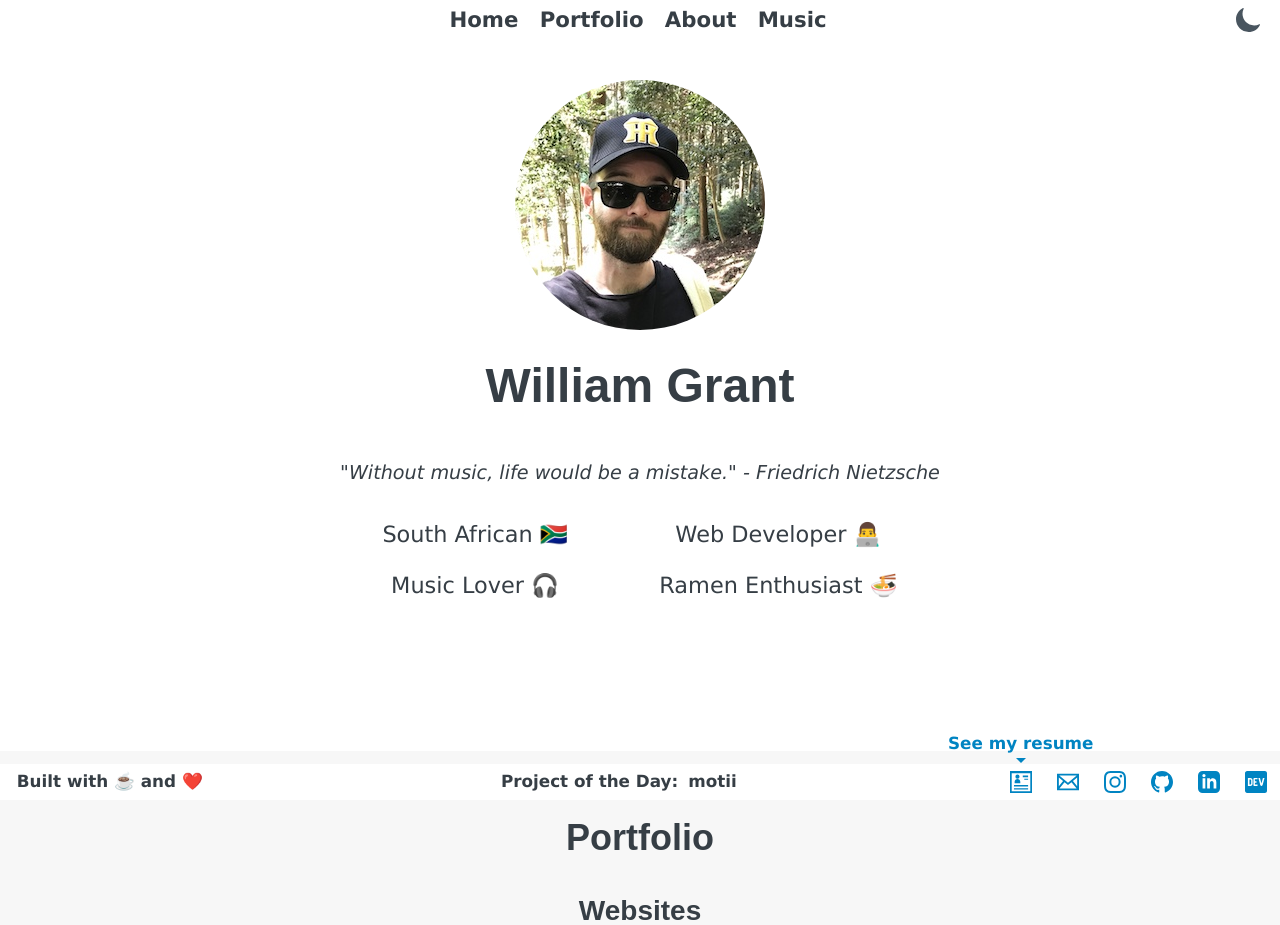
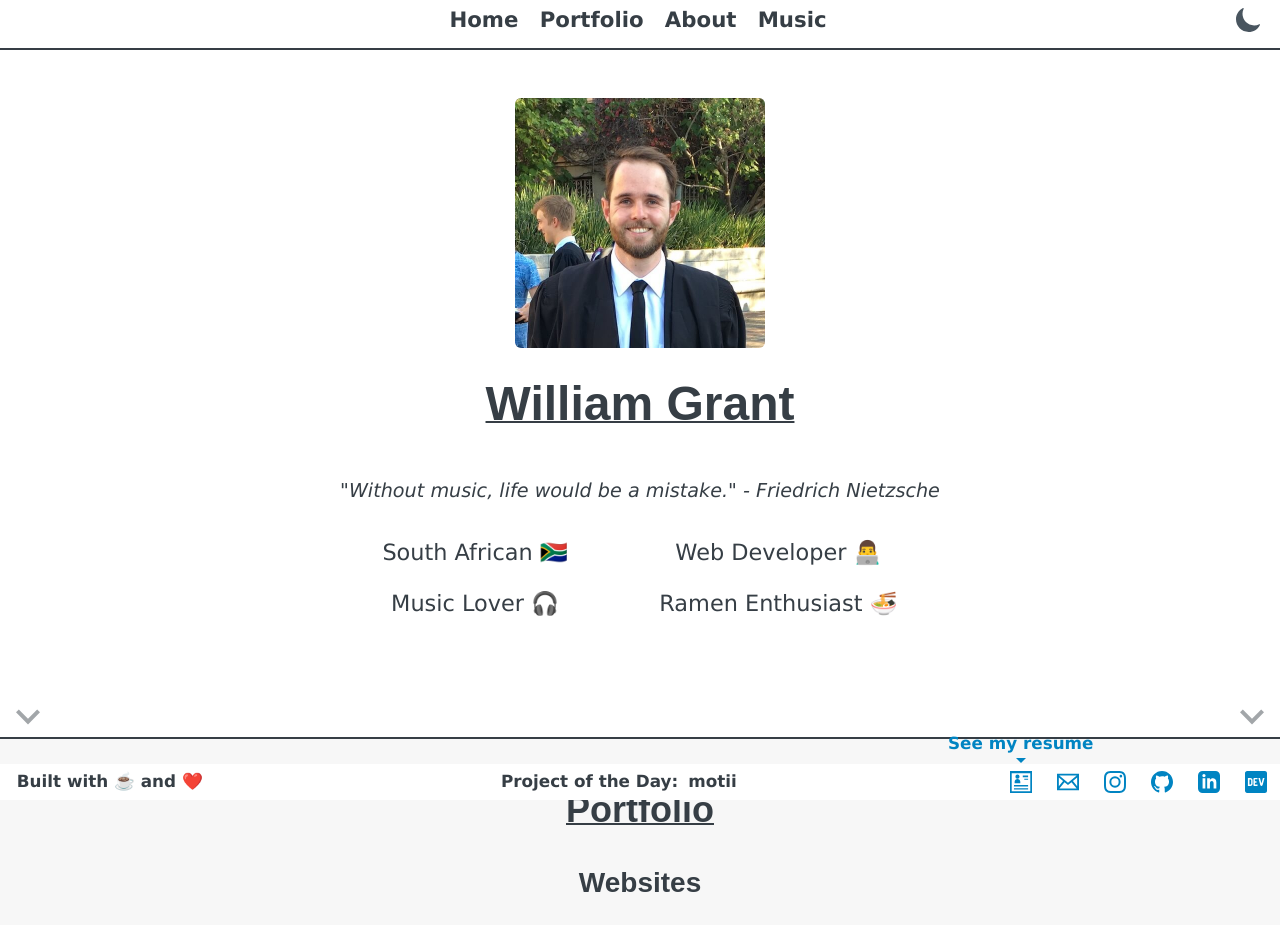
Before and after one commit to yougotwill/yougotwill.github.io, a Next.js app: page / in a window 1280 px wide. Shown: the top 925 px of the page. Built offline with nearby package versions, Linux system fonts and the light colour scheme.

Commit message:
style tweaks, added section lines and scroll indicators, updated avatar and screenshot

```diff
--- a/components/About/_style.scss
+++ b/components/About/_style.scss
@@ -1,4 +1,5 @@
 #about {
+  position: relative;
   .about-box {
     display: flex;
     flex-direction: column;
@@ -9,6 +10,8 @@
     padding-bottom: 2em;
     h2 {
       text-align: center;
+      text-decoration: underline;
+      text-decoration-thickness: 2px;
     }
     .avatar {
       margin: .25em auto .5em;
--- a/components/About/index.js
+++ b/components/About/index.js
@@ -51,6 +51,8 @@ const About = () => {
           <p>Spicy Foods, Hot Weather</p>
         </div>
       </div>
+      <svg className='scroller left' xmlns="http://www.w3.org/2000/svg" viewBox="0 0 24 24"><path d="M0 7.33l2.829-2.83 9.175 9.339 9.167-9.339 2.829 2.83-11.996 12.17z"/></svg>
+      <svg className='scroller right' xmlns="http://www.w3.org/2000/svg" viewBox="0 0 24 24"><path d="M0 7.33l2.829-2.83 9.175 9.339 9.167-9.339 2.829 2.83-11.996 12.17z"/></svg>
     </section>
   );
 };
--- a/components/CallToAction/_style.scss
+++ b/components/CallToAction/_style.scss
@@ -1,6 +1,10 @@
 #cta {
+  border-top: 2px solid $text-color;
+  border-bottom: 2px solid $text-color;
+  margin-bottom: 3rem;
+  padding-top: 2rem;
   .call-to-action {
-    margin-bottom: 4.5em;
+    margin-bottom: 2.5em;
     h2 {
       margin-top: 0.5em;
       font-size: 2.5em;
@@ -44,6 +48,7 @@
 
 body.dark-theme {
   #cta {
+    border-color: $text-color--dark;
     .call-to-action {
       a {
         background: $background-color--dark;
--- a/components/Hero/_style.scss
+++ b/components/Hero/_style.scss
@@ -1,6 +1,14 @@
 #hero {
+  position: relative;
+  margin-top: 3rem;
+  border-top: 2px solid $text-color;
+  border-bottom: 2px solid $text-color;
   .profile {
-    margin-top: 2em;
+    margin-top: 1em;
+    .heading {
+      text-decoration: underline;
+      text-decoration-thickness: 2px;
+    }
     @include screen($tablet) {
       img {
         width: 100%;
@@ -16,8 +24,7 @@
     }
   }
   .info-grid{
-    padding-top: 1em;
-    padding-bottom: 5em;
+    padding: 1em 0;
     margin: 0 auto;
     .subtitle {
       font-weight: 700;
@@ -34,6 +41,7 @@
       padding-left: 0.5em;
     }
     @include screen($tablet) {
+      padding-bottom: 0;
       .subtitle {
         font-size: 1.4em;
         font-weight: 500;
@@ -50,4 +58,16 @@
       }
     }
   }
+  @include screen($laptop) {
+    padding-bottom: 3rem;
+    .info-grid {
+      padding: 1em 0 3em;
+    }
+  }
 }
+
+body.dark-theme {
+  #hero {
+    border-color: $text-color--dark;
+  }
+}
--- a/components/Hero/index.js
+++ b/components/Hero/index.js
@@ -2,7 +2,7 @@ const Hero = () => {
   return (
     <section id='hero'>
       <div className="profile">
-        <img src='/resources/images/avatar.jpg' alt="profile" className="image round" width='175px' height='175px' />
+        <img src='/resources/images/avatar.jpg' alt="profile" className="image" width='175px' height='175px' />
         <h1 className="heading">William Grant</h1>
       </div>
     <p className="quote"><i>"Without music, life would be a mistake." - Friedrich Nietzsche</i></p>
@@ -19,6 +19,8 @@ const Hero = () => {
         </tr>
       </tbody>
     </table>
+    <svg className='scroller left' xmlns="http://www.w3.org/2000/svg" viewBox="0 0 24 24"><path d="M0 7.33l2.829-2.83 9.175 9.339 9.167-9.339 2.829 2.83-11.996 12.17z"/></svg>
+    <svg className='scroller right' xmlns="http://www.w3.org/2000/svg" viewBox="0 0 24 24"><path d="M0 7.33l2.829-2.83 9.175 9.339 9.167-9.339 2.829 2.83-11.996 12.17z"/></svg>
   </section>
   );
 };
--- a/components/Portfolio/_style.scss
+++ b/components/Portfolio/_style.scss
@@ -1,10 +1,16 @@
 #portfolio {
+  position: relative;
+  border-bottom: 2px solid $text-color;
   .projects {
     display: flex;
     flex-direction: column;
     justify-content: center;
     align-items: center;
     padding-bottom: 4em;
+    h2 {
+      text-decoration: underline;
+      text-decoration-thickness: 2px;
+    }
     h3 {
       &.heading {
         margin-top: 0;
@@ -101,6 +107,7 @@
 
 body.dark-theme {
   #portfolio {
+    border-color: $text-color--dark;
     .project-card {
       background: $foreground-color--dark;
       &:hover {
--- a/components/Portfolio/index.js
+++ b/components/Portfolio/index.js
@@ -59,7 +59,7 @@ const Portfolio = () => {
             </div>
             <div className="details">
               <h3>yougotwill.github.io</h3>
-              <p>The source code for this website! Built for beginner developers and easy to use.</p>
+              <p>The source code for this website! Built with Next.js and SASS.</p>
               <a href="https://github.com/yougotwill/yougotwill.github.io" target="_blank" rel="noopener noreferrer">Go to project</a>
               <span className="special"> | You are here!</span>
             </div>
@@ -134,6 +134,8 @@ const Portfolio = () => {
           </div>
         </div>
       </div>
+      <svg className='scroller left' xmlns="http://www.w3.org/2000/svg" viewBox="0 0 24 24"><path d="M0 7.33l2.829-2.83 9.175 9.339 9.167-9.339 2.829 2.83-11.996 12.17z"/></svg>
+      <svg className='scroller right' xmlns="http://www.w3.org/2000/svg" viewBox="0 0 24 24"><path d="M0 7.33l2.829-2.83 9.175 9.339 9.167-9.339 2.829 2.83-11.996 12.17z"/></svg>
     </section>
   );
 };
--- a/styles/_base.scss
+++ b/styles/_base.scss
@@ -13,9 +13,12 @@ body {
   overscroll-behavior: none;
 }
 section {
-  padding: 3em 0;
+  padding: 1em 0;
   &.divide {
     background: $foreground-color;
+  }
+  @include screen($laptop) {
+    padding: 2em 0;
   }
 }
 
@@ -50,6 +53,26 @@ h3 {
   z-index: -1;
   h1 {
     font-size: 4em;
+  }
+}
+
+.scroller {
+  width: 1.5em;
+  height: 1.5em;
+  fill: currentColor;
+  position: absolute;
+  bottom: 0.5em;
+  animation: pulse 2s cubic-bezier(.4,0,.6,1) infinite;
+  &.left {
+    left: 1em;
+  }
+  &.right {
+    right: 1em;
+  }
+  @keyframes pulse {
+    50% {
+      opacity: 0.1;
+    }
   }
 }
 
```
Also changed, not shown: public/resources/images/avatar.jpg, public/resources/images/screenshot.png.
